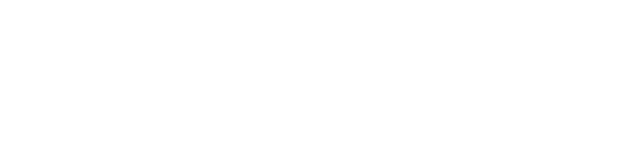
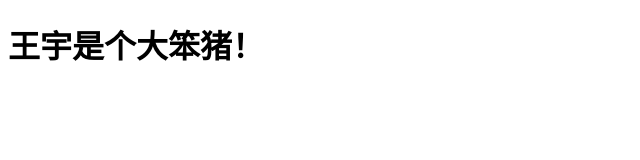
Before and after one commit to HanderUp/myLove, a plain HTML site: page index.html in a window 1280 px wide. Shown: the whole page, without its empty margins (0-640 px from the left). Drawn offline with Linux system fonts and the light colour scheme.

Commit message:
修改index.html

```diff
--- a/index.html
+++ b/index.html
@@ -12,7 +12,7 @@
 </head>
 
 <body>
-
+    <h1>王宇是个大笨猪！</h1>
 </body>
 
 </html>
```
